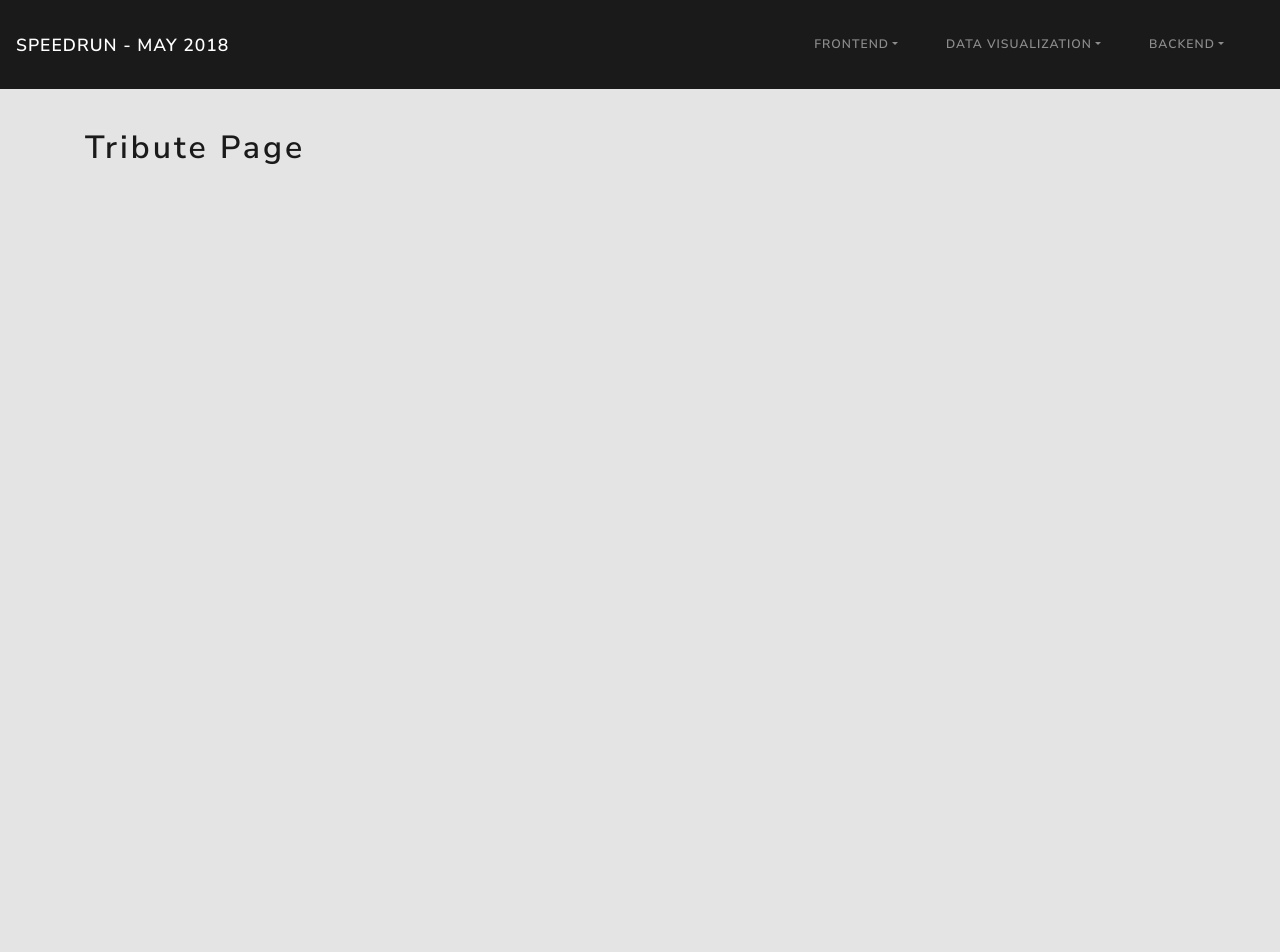
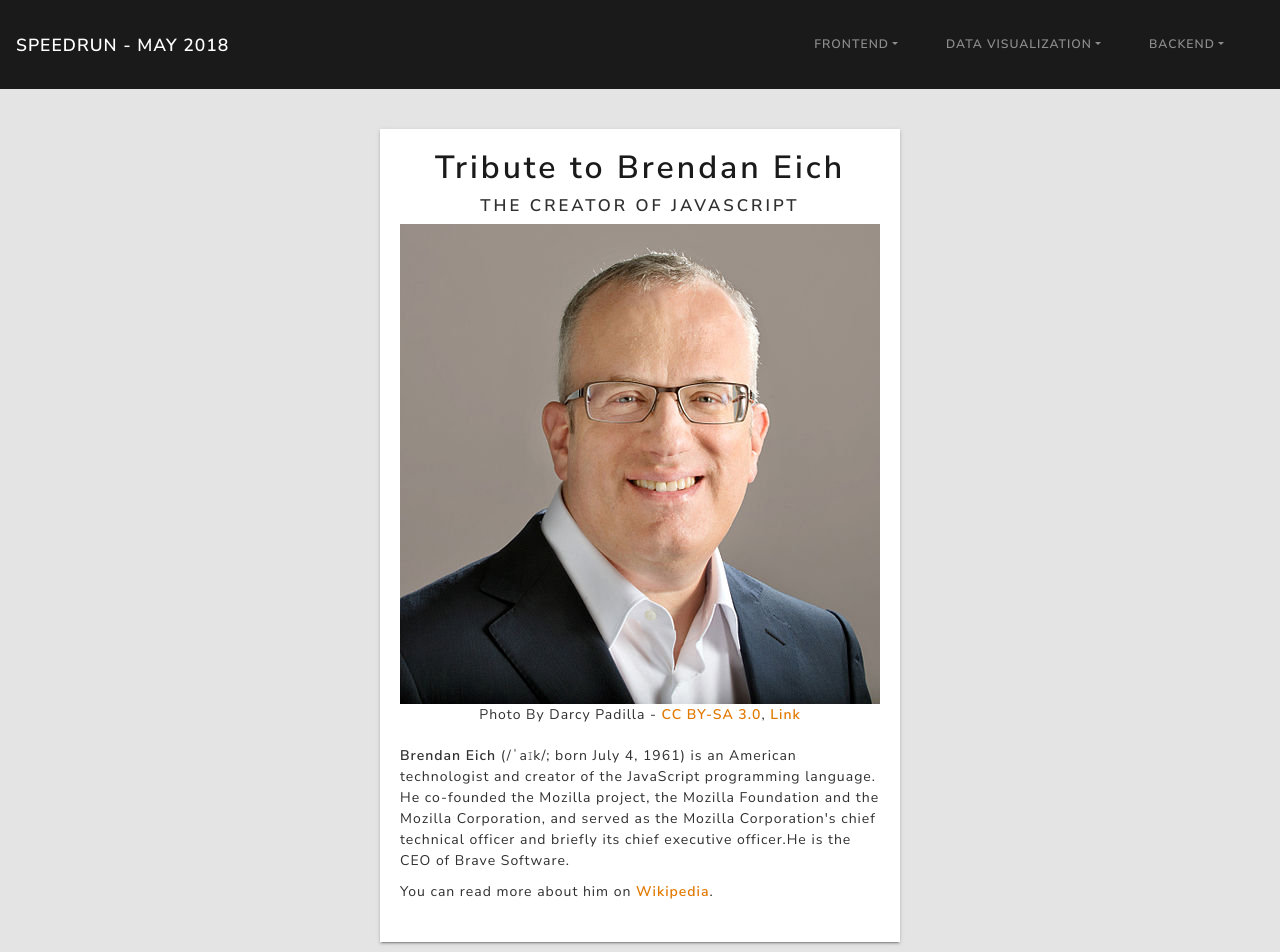
Before and after one commit to tdreid/fcc-speedrun-2018-09-tdre, a React (Create React App) app in the folder client/: page /projects/frontend/TributePage in a window 1280 px wide. Shown: the top 952 px of the page. Before the commit the page ends 800 px from the top, so only its background shows below. Built offline with nearby package versions, Linux system fonts and the light colour scheme.

Commit message:
Implement Tribute Page.

```diff
--- a/client/src/Projects/Frontend/TributePage/TributePage.js
+++ b/client/src/Projects/Frontend/TributePage/TributePage.js
@@ -1,18 +1,44 @@
 import React from "react";
-import { Container, Row, Col } from "reactstrap";
 
 import "./TributePage.css";
 
 const TributePage = () => {
   return (
-    <div className="TributePage">
-      <Container>
-        <Row>
-          <Col>
-            <h1>Tribute Page</h1>
-          </Col>
-        </Row>
-      </Container>
+    <div className="Tribute">
+      <section className="Tribute__hero">
+        <h1>Tribute to Brendan Eich</h1>
+        <h2>The Creator of JavaScript</h2>
+        <img
+          src="/images/480px-Brendan_Eich_Mozilla_Foundation_official_photo.jpg"
+          alt=""
+        />
+        <p>
+          Photo By Darcy Padilla -{" "}
+          <a
+            href="https://creativecommons.org/licenses/by-sa/3.0"
+            title="Creative Commons Attribution-Share Alike 3.0"
+          >
+            CC BY-SA 3.0
+          </a>,{" "}
+          <a href="https://commons.wikimedia.org/w/index.php?curid=31783773">
+            Link
+          </a>
+        </p>
+      </section>
+      <section className="Tribute__content">
+        <p>
+          <strong>Brendan Eich</strong> (/ˈaɪk/; born July 4, 1961) is an
+          American technologist and creator of the JavaScript programming
+          language. He co-founded the Mozilla project, the Mozilla Foundation
+          and the Mozilla Corporation, and served as the Mozilla Corporation's
+          chief technical officer and briefly its chief executive officer.He is
+          the CEO of Brave Software.
+        </p>
+        <p>
+          You can read more about him on{" "}
+          <a href="https://en.wikipedia.org/wiki/Brendan_Eich">Wikipedia</a>.
+        </p>
+      </section>
     </div>
   );
 };
--- a/client/src/Projects/Frontend/TributePage/TributePage.scss
+++ b/client/src/Projects/Frontend/TributePage/TributePage.scss
@@ -1,8 +1,24 @@
-.TributePage {
-  text-align: left;
-  margin-top: 40px;
-
-  &>h1 {
-    text-transform: none
-  }
+.Tribute {
+  background: #FFFFFF;
+  width: 520px;
+  padding: 20px;
+  display: block;
+  margin: 40px auto;
+  box-shadow: 0 3px 1px -2px rgba(0, 0, 0, 0.2), 0 2px 2px 0 rgba(0, 0, 0, 0.14),
+    0 1px 5px 0 rgba(0, 0, 0, 0.12);
+    &__hero {
+      text-align: center;
+    }
+    &__hero h2 {
+      font-size: 1.2em;
+      color: #303030;
+      text-transform: uppercase;
+    }
+    &__content {
+      max-width: 480px;
+      margin: 20px auto;
+    }
+    &__content p {
+      margin: 10px 0;
+    }
 }
```
Also changed, not shown: client/public/images/480px-Brendan_Eich_Mozilla_Foundation_official_photo.jpg (added).
